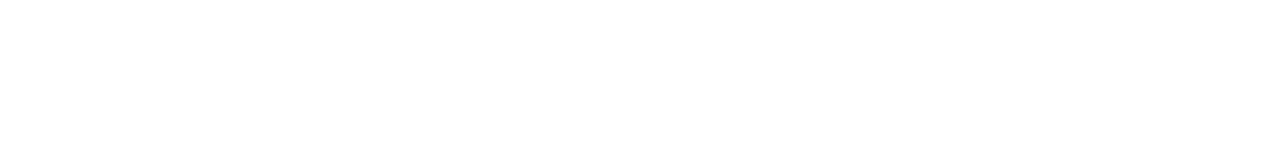
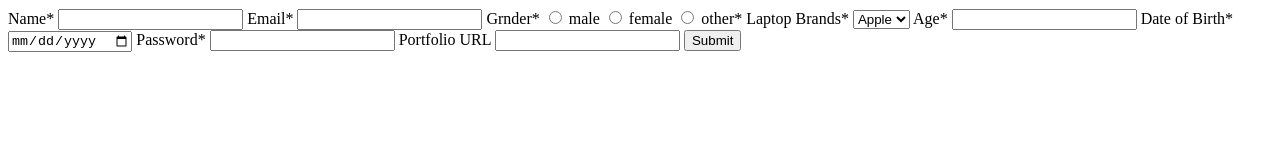
Before and after one commit to acciojob/job-app-form-JYOTIPATIL-hub, a website: page main.html in a window 1280 px wide. Drawn offline with Linux system fonts and the light colour scheme.

Commit message:
created a submission

```diff
--- a/main.html
+++ b/main.html
@@ -8,6 +8,36 @@
 
 <body>
 	<!-- the entire body must be written by student -->
+	<form method="post">
+		<label for="name">Name*</label>
+		<input type="text" id="name" name="name" required>
+		<label for="email">Email*</label>
+		<input type="text" id="email" name="eamil" required>
+		<label>Grnder*</label>
+		<input type="radio" id="male" name="gender" value="male"required>
+		<label for="male">male</label>
+		<input type="radio" id="female" name="gender" value="female" required>
+		<label for="female">female</label>
+		<input type="radio" id="other" name="gender"  value="other" required>
+       <label for="other">other*</label>
+<label for="lapto">Laptop Brands*</label>
+<select id=id="laptop" name="laptop">
+    <option value="apple">Apple</option>
+    <option value="asus">Asus</option>
+    <option value="hp">HP</option>
+  </select>
+		<label for="age">Age*</label>
+		<input type="number" id="age" name="age"   required>
+		  <label for="dob">Date of Birth*</label>
+  <input type="date" id="dob" name="dob" required>
+  <label for="password">Password*</label>
+  <input type="password" id="password" name="password" required>
+  <label for="portfolio">Portfolio URL</label>
+  <input type="url" id="portfolio" name="portfolio">
+  <button type="submit">Submit</button>
+</form>
+
+
     <script type="text/javascript" src="./script.js">
 </script>
 
```
